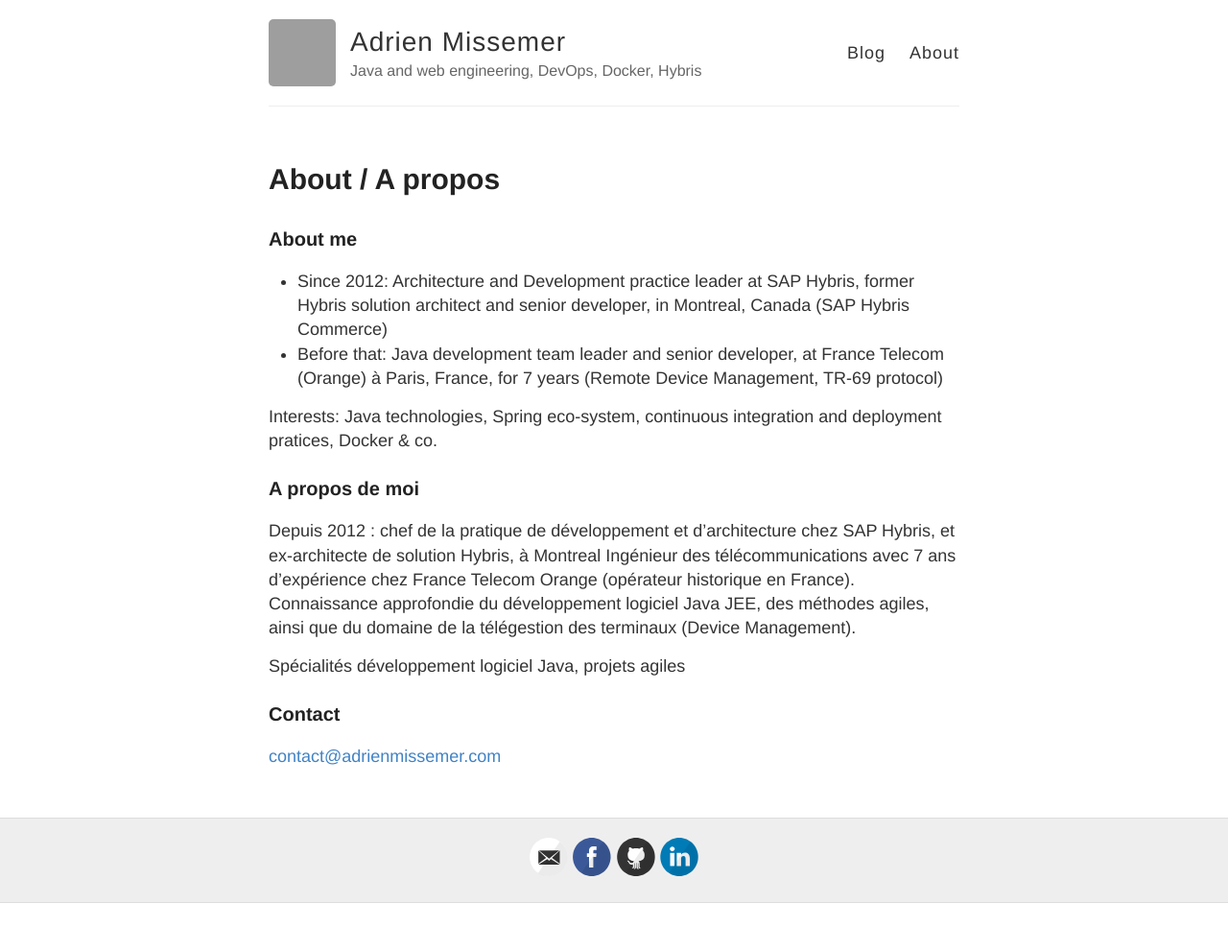
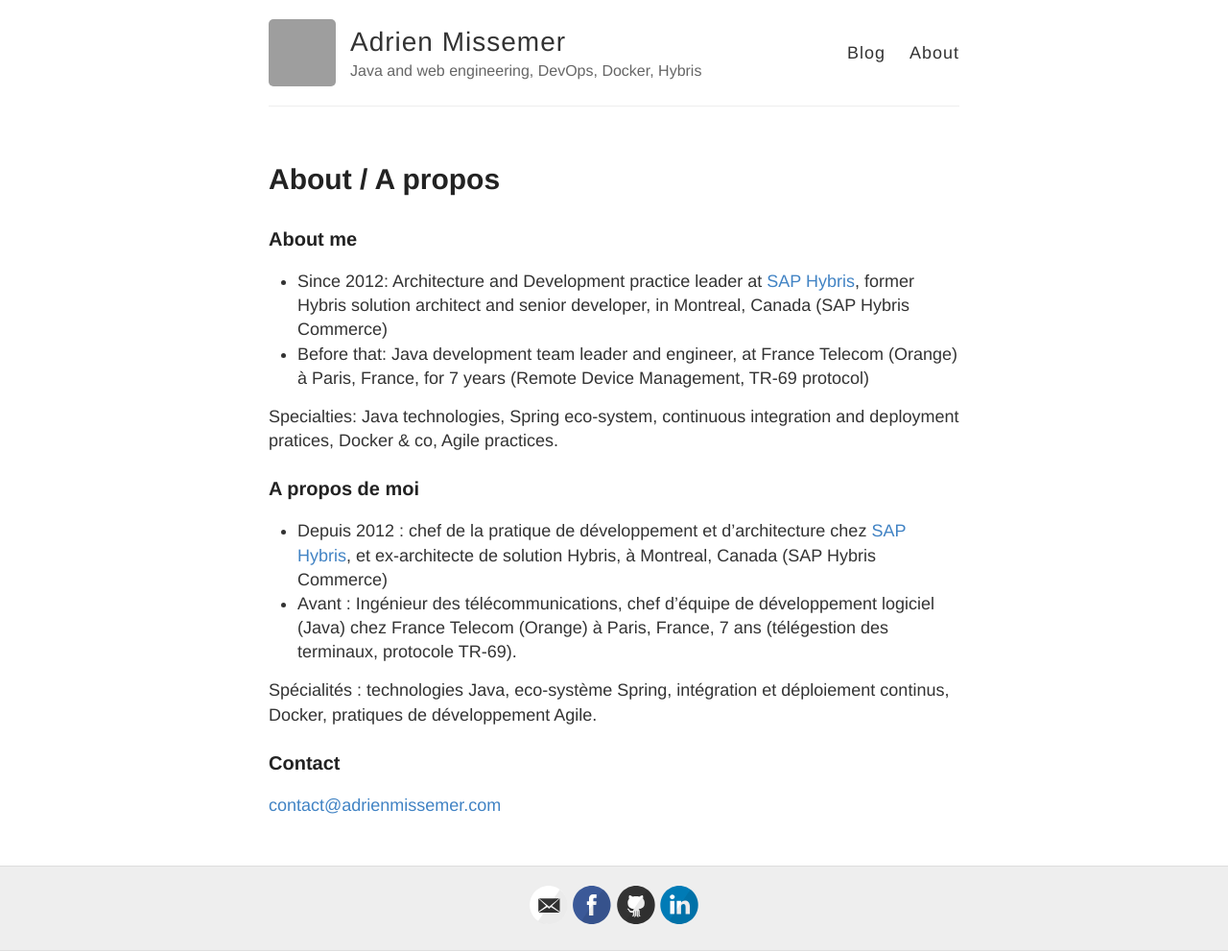
Before and after one commit to amissemer/adrienmissemer.com, a Jekyll site: the page built from about.md, in a window 1280 px wide. Shown: the whole page at 96% size. Built offline with Jekyll 4.4.1, drawn with Linux system fonts in a browser that asks for light colours; before the commit the page ends 941 px from its top, so only the background shows below that; grey boxes are pictures that could not be loaded.

Commit message:
Updated about.md

```diff
--- a/about.md
+++ b/about.md
@@ -6,18 +6,17 @@
 ---
 ### About me
 
-* Since 2012: Architecture and Development practice leader at SAP Hybris, former Hybris solution architect and senior developer, in Montreal, Canada (SAP Hybris Commerce)
-* Before that: Java development team leader and senior developer, at France Telecom (Orange) à Paris, France, for 7 years (Remote Device Management, TR-69 protocol)
+* Since 2012: Architecture and Development practice leader at [SAP Hybris](http://www.hybris.com/), former Hybris solution architect and senior developer, in Montreal, Canada (SAP Hybris Commerce)
+* Before that: Java development team leader and engineer, at France Telecom (Orange) à Paris, France, for 7 years (Remote Device Management, TR-69 protocol)
 
-Interests: Java technologies, Spring eco-system, continuous integration and deployment pratices, Docker & co.
+Specialties: Java technologies, Spring eco-system, continuous integration and deployment pratices, Docker & co, Agile practices.
 
 ### A propos de moi
 
-Depuis 2012 : chef de la pratique de développement et d'architecture chez SAP Hybris, et ex-architecte de solution Hybris, à Montreal
-Ingénieur des télécommunications avec 7 ans d'expérience chez France Telecom Orange (opérateur historique en France). Connaissance approfondie du développement logiciel Java JEE, des méthodes agiles, ainsi que du domaine de la télégestion des terminaux (Device Management).
+* Depuis 2012 : chef de la pratique de développement et d'architecture chez [SAP Hybris](http://www.hybris.com/fr/), et ex-architecte de solution Hybris, à Montreal, Canada (SAP Hybris Commerce)
+* Avant : Ingénieur des télécommunications, chef d'équipe de développement logiciel (Java) chez France Telecom (Orange) à Paris, France, 7 ans (télégestion des terminaux, protocole TR-69).
 
-Spécialités
-développement logiciel Java, projets agiles
+Spécialités : technologies Java, eco-système Spring, intégration et déploiement continus, Docker, pratiques de développement Agile.
 
 ### Contact
 
```
